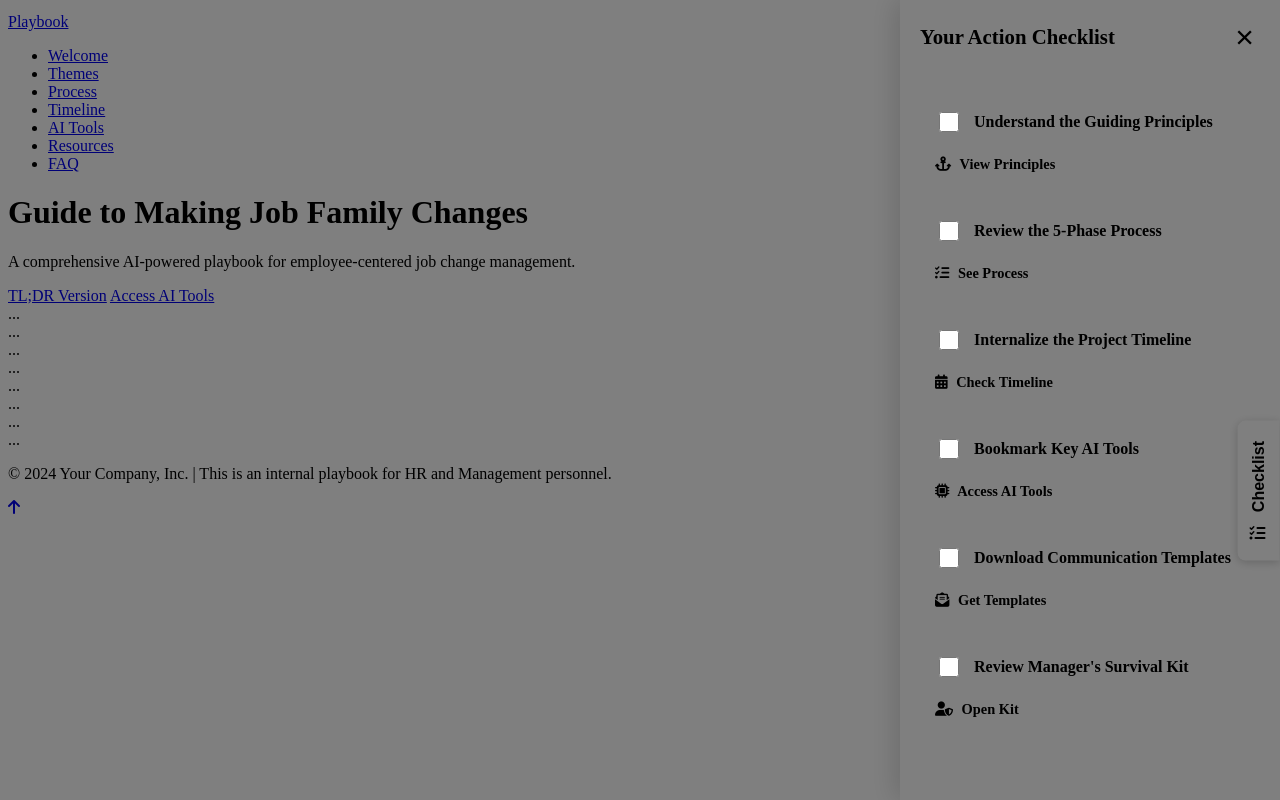
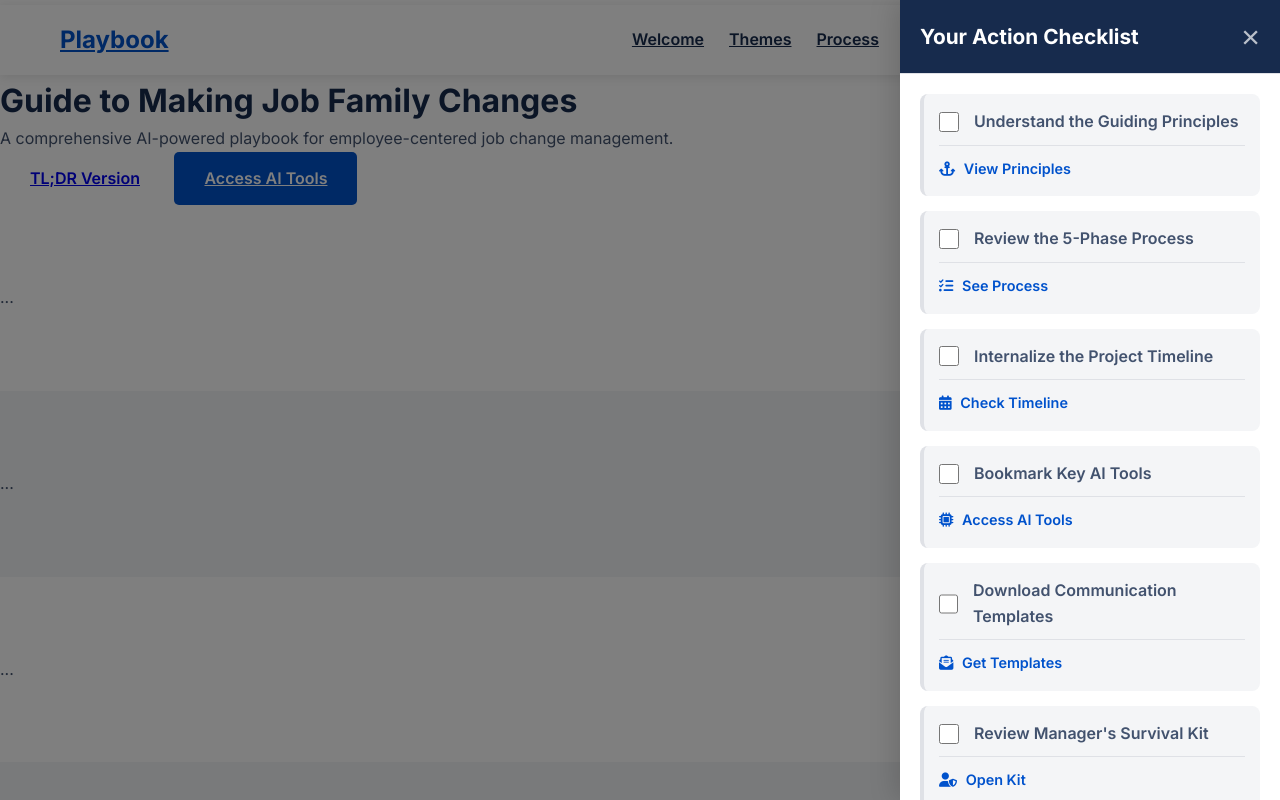
Before and after one commit to rahsapr/chengeguide, a plain HTML site: page index.html in a window 1280 px wide. Both pictures are taken after a click on the button "Checklist". Shown: the top 800 px of the page. Drawn offline with Linux system fonts and the light colour scheme.

Commit message:
Update style.css

```diff
--- a/style.css
+++ b/style.css
@@ -1,12 +1,28 @@
-/* --- Add these new styles and remove old quiz/checklist styles --- */
+/* --- Global Styles & Variables (from your original good version) --- */
+:root {
+    --primary-color: #0052cc; --secondary-color: #00A3BF; --dark-color: #172B4D; --light-color: #F4F5F7; --text-color: #42526E; --white-color: #FFFFFF; --border-color: #DFE1E6; --success-color: #00875A; --info-color: #00B8D9; --font-family: 'Inter', sans-serif; --container-width: 1100px;
+}
+/* --- Basic Reset & Setup --- */
+* { box-sizing: border-box; margin: 0; padding: 0; }
+html { scroll-behavior: smooth; }
+body { font-family: var(--font-family); line-height: 1.6; color: var(--text-color); background-color: var(--white-color); padding-top: 5px; /* Space for progress bar */ }
+.container { max-width: var(--container-width); margin: 0 auto; padding: 0 20px; }
+.page-section { padding: 80px 0; }
+.bg-light { background-color: var(--light-color); }
+h1, h2, h3, h4 { color: var(--dark-color); font-weight: 700; }
+/* ... (all your other original, working styles for sections, buttons, etc. go here) ... */
+.btn { display: inline-block; padding: 12px 28px; border-radius: 5px; font-weight: 600; transition: all 0.3s ease; border: 2px solid transparent; }
+.btn-primary { background-color: var(--primary-color); color: var(--white-color); }
+.btn-primary:hover { background-color: #003e99; transform: translateY(-2px); }
 
 /* --- REFINED: Simple Progress Bar --- */
 .progress-container {
     width: 100%;
-    height: 5px; /* Thinner and more subtle */
+    height: 5px;
     background-color: transparent;
     position: fixed;
     top: 0;
+    left: 0;
     z-index: 1001;
 }
 .progress-bar {
@@ -15,6 +31,24 @@
     width: 0%;
     border-radius: 0 2px 2px 0;
 }
+
+/* --- Navigation Bar --- */
+.navbar {
+    position: sticky;
+    top: 0; /* Will be adjusted by JS if progress bar exists */
+    width: 100%;
+    z-index: 1000;
+    background-color: var(--white-color);
+    box-shadow: 0 2px 10px rgba(0,0,0,0.1);
+    height: 70px;
+    /* Removed transparent background logic for simplicity and stability */
+}
+.nav-container { display: flex; justify-content: space-between; align-items: center; height: 100%; max-width: 1200px; margin: 0 auto; padding: 0 20px; }
+.nav-logo { font-size: 1.5rem; font-weight: 700; color: var(--primary-color); }
+.nav-menu { display: flex; list-style: none; }
+.nav-menu li { margin-left: 25px; }
+.nav-menu a { color: var(--dark-color); font-weight: 600; padding-bottom: 5px; border-bottom: 2px solid transparent; transition: all 0.3s ease; }
+.nav-menu a:hover, .nav-menu a.active { color: var(--primary-color); border-bottom-color: var(--primary-color); }
 
 /* --- NEW: Sidebar Checklist & Toggle Button --- */
 .checklist-toggle-btn {
@@ -43,6 +77,7 @@
     top: 0;
     right: -400px; /* Start off-screen */
     width: 380px;
+    max-width: 90vw;
     height: 100%;
     background-color: var(--white-color);
     box-shadow: -5px 0 25px rgba(0,0,0,0.15);
@@ -54,99 +89,40 @@
 .checklist-sidebar.active { right: 0; }
 
 .sidebar-header {
-    display: flex;
-    justify-content: space-between;
-    align-items: center;
-    padding: 20px;
-    background-color: var(--light-color);
-    border-bottom: 1px solid var(--border-color);
+    display: flex; justify-content: space-between; align-items: center; padding: 20px;
+    background-color: var(--dark-color); color: var(--white-color); border-bottom: 1px solid var(--border-color);
 }
-.sidebar-header h3 { font-size: 1.3rem; margin: 0; }
+.sidebar-header h3 { font-size: 1.3rem; margin: 0; color: var(--white-color); }
 
-.close-sidebar-btn {
-    background: none;
-    border: none;
-    font-size: 2rem;
-    font-weight: 300;
-    cursor: pointer;
-    color: var(--text-color);
-    line-height: 1;
-}
+.close-sidebar-btn { background: none; border: none; font-size: 2rem; font-weight: 300; cursor: pointer; color: var(--white-color); opacity: 0.7; transition: opacity 0.2s; line-height: 1; }
+.close-sidebar-btn:hover { opacity: 1; }
 
-.sidebar-content {
-    padding: 20px;
-    overflow-y: auto;
-    flex-grow: 1;
-}
+.sidebar-content { padding: 20px; overflow-y: auto; flex-grow: 1; }
 
-.checklist-item {
-    background-color: var(--light-color);
-    border-radius: 8px;
-    padding: 15px;
-    margin-bottom: 15px;
-}
-.checklist-item label {
-    display: flex;
-    align-items: center;
-    font-size: 1rem;
-    font-weight: 600;
-    cursor: pointer;
-}
-.checklist-item input[type="checkbox"] {
-    width: 20px;
-    height: 20px;
-    margin-right: 15px;
-    accent-color: var(--primary-color);
-    cursor: pointer;
-}
-.checklist-item input[type="checkbox"]:checked + span {
-    text-decoration: line-through;
-    opacity: 0.6;
-}
-.quick-links {
-    padding-top: 10px;
-    margin-top: 10px;
-    border-top: 1px solid var(--border-color);
-}
-.quick-links a {
-    color: var(--primary-color);
-    font-weight: 600;
-    font-size: 0.9rem;
-    text-decoration: none;
-}
+.checklist-item { background-color: var(--light-color); border-radius: 8px; padding: 15px; margin-bottom: 15px; border-left: 4px solid var(--border-color); }
+.checklist-item label { display: flex; align-items: center; font-size: 1rem; font-weight: 600; cursor: pointer; }
+.checklist-item input[type="checkbox"] { width: 20px; height: 20px; margin-right: 15px; accent-color: var(--primary-color); cursor: pointer; }
+.checklist-item input[type="checkbox"]:checked + span { text-decoration: line-through; opacity: 0.6; }
+.checklist-item.completed { border-left-color: var(--success-color); }
+
+.quick-links { padding-top: 10px; margin-top: 10px; border-top: 1px solid var(--border-color); }
+.quick-links a { color: var(--primary-color); font-weight: 600; font-size: 0.9rem; text-decoration: none; }
 .quick-links a i { margin-right: 5px; }
 .quick-links a:hover { text-decoration: underline; }
 
 .sidebar-overlay {
-    position: fixed;
-    top: 0;
-    left: 0;
-    width: 100%;
-    height: 100%;
-    background: rgba(0,0,0,0.5);
-    z-index: 1015;
-    opacity: 0;
-    visibility: hidden;
-    transition: opacity 0.4s ease, visibility 0.4s ease;
+    position: fixed; top: 0; left: 0; width: 100%; height: 100%;
+    background: rgba(0,0,0,0.5); z-index: 1015;
+    opacity: 0; visibility: hidden; transition: opacity 0.4s ease, visibility 0.4s ease;
 }
-.sidebar-overlay.active {
-    opacity: 1;
-    visibility: visible;
+.sidebar-overlay.active { opacity: 1; visibility: visible; }
+
+/* Jump To Top Button */
+.jump-to-top {
+    position: fixed; bottom: 30px; right: 30px; background: var(--primary-color); color: var(--white-color);
+    width: 50px; height: 50px; border-radius: 50%; display: flex; align-items: center; justify-content: center;
+    font-size: 1.2rem; box-shadow: 0 4px 10px rgba(0,0,0,0.2); opacity: 0; visibility: hidden; transition: all 0.4s ease; z-index: 999;
 }
+.jump-to-top.visible { opacity: 1; visibility: visible; }
 
-
-/* Adjust body padding and navbar position for the progress bar */
-body {
-    padding-top: 5px;
-}
-.navbar {
-    top: 5px; /* Position it below the new progress bar */
-}
-
-/* Card Lift Effect from previous version (keep this, it's good) */
-.tool-card:hover, .resource-column:hover {
-    transform: translateY(-8px);
-    box-shadow: 0 8px 30px rgba(0,0,0,0.12);
-    transition: all 0.3s ease;
-}
-.resource-column { transition: all 0.3s ease; padding: 20px; border-radius: 8px; }
+/* Include your other original, working styles below */
```
